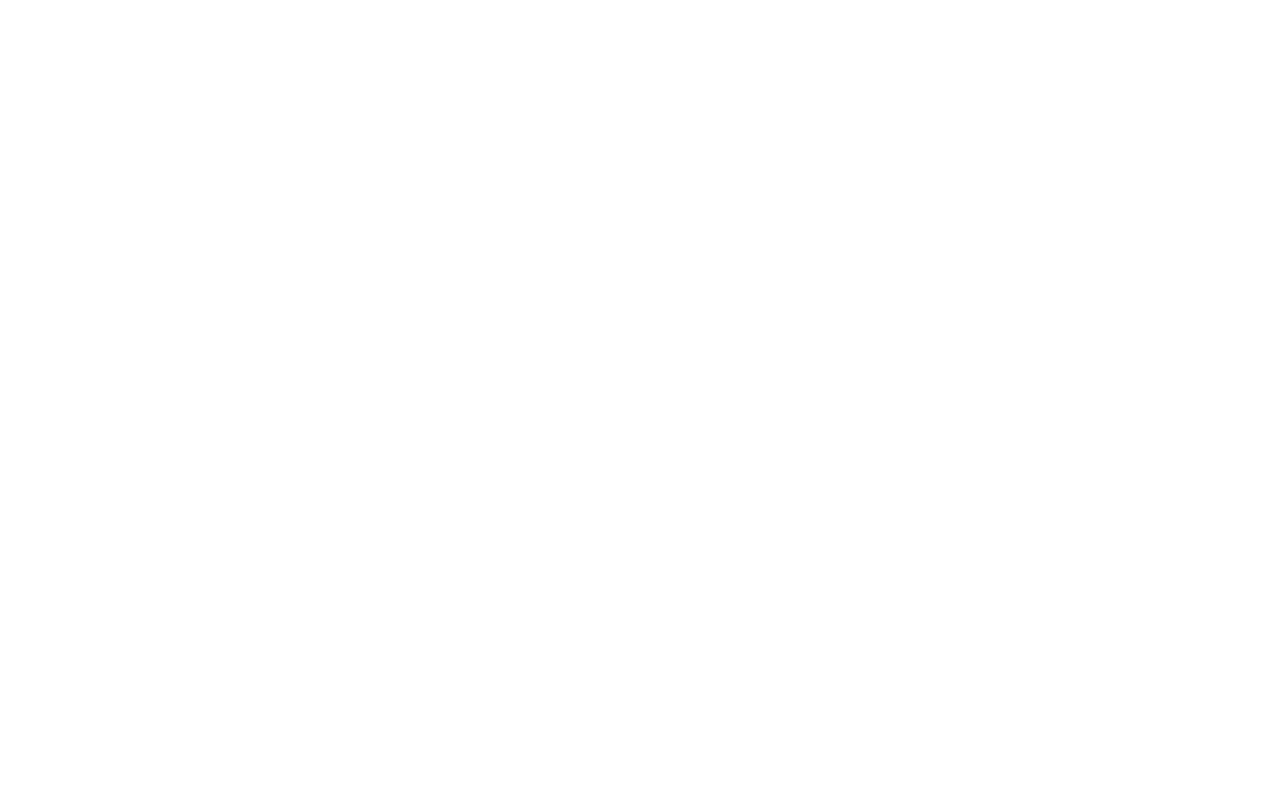
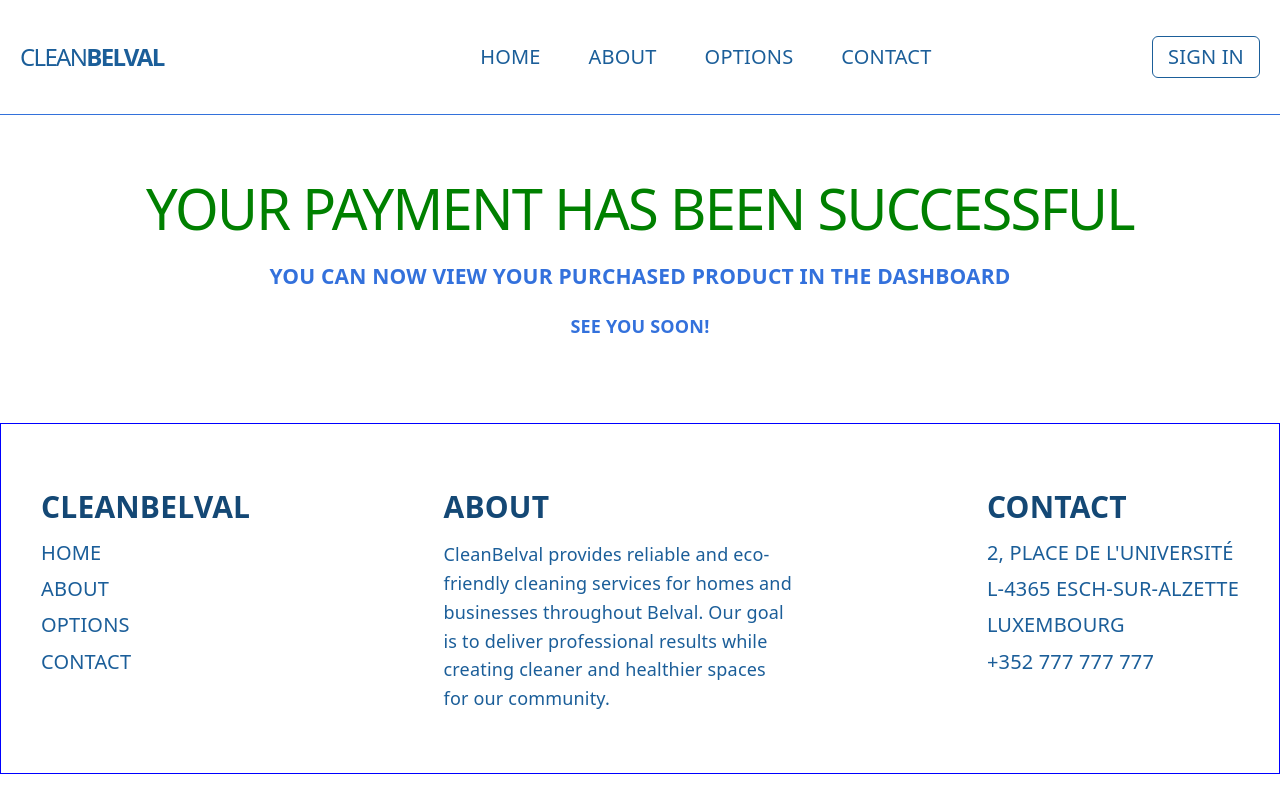
Before and after one commit to erikmayilyan/summer_bsp, a React (Vite) app in the folder frontend/: page /success in a window 1280 px wide. Before the commit this address had no page. Built offline with nearby package versions, Linux system fonts and the light colour scheme.

Commit message:
Improvements in Purchase Part

```diff
--- a/frontend/src/App.jsx
+++ b/frontend/src/App.jsx
@@ -5,6 +5,8 @@ import SignIn from './components/SignIn'
 import SignUp from './components/SignUp'
 import Dashboard from './components/Dashboard'
 import ProtectedRoute from './ProtectedRoute'
+import Success from './components/Success'
+import Cancel from './components/Cancel'
 import './App.css'
 
 const App = () => {
@@ -21,6 +23,8 @@ const App = () => {
           </ProtectedRoute>
         }
       />
+      <Route path="/success" element={<Success />} />
+      <Route path="/cancel" element={<Cancel />} />
     </Routes>
   )
 }
--- /dev/null
+++ b/frontend/src/components/Cancel.css
@@ -0,0 +1,34 @@
+.cancel {
+  padding: 20px;
+}
+
+.cancel h1 {
+  text-transform: uppercase;
+  text-align: center;
+  color: red;
+}
+
+.cancel button {
+  display: block;
+  margin: 0 auto;
+  margin-top: 50px;
+  background-color: white;
+  color: rgba(0, 78, 211, 0.8);
+  border: 1px solid rgba(0, 78, 211, 0.8);
+  padding: 10px;
+  border-radius: 10px;
+  font-size: 120%;
+  cursor: pointer;
+}
+
+.cancel button:hover {
+  background-color: rgba(0, 78, 211, 0.8);
+  border-radius: 1px solid white;
+  color: white;
+}
+
+@media screen and (max-width: 640px) {
+  .cancel h1 {
+    line-height: 40px;
+  }
+}
--- /dev/null
+++ b/frontend/src/components/Cancel.jsx
@@ -0,0 +1,24 @@
+import React from 'react'
+import { useNavigate } from 'react-router'
+import Navbar from './Navbar'
+import Footer from './Footer'
+import "./Cancel.css"
+
+const Cancel = () => {
+  const navigate = useNavigate();
+
+  return (
+    <div>
+      <Navbar />
+      <div className="cancel">
+        <h1>The purchase has been canceled!</h1>
+        <button onClick={() => navigate("/")}>
+          BACK TO HOME
+        </button>
+      </div>
+      <Footer />
+    </div>
+  )
+}
+
+export default Cancel
--- /dev/null
+++ b/frontend/src/components/Success.css
@@ -0,0 +1,29 @@
+.success {
+  padding: 20px;
+}
+
+.success h1 {
+  text-align: center;
+  text-transform: uppercase;
+  margin-top: 60px;
+  color: green;
+}
+
+.success h3 {
+  text-align: center;
+  text-transform: uppercase;
+  padding-top: 10px;
+  color: rgba(0, 78, 211, 0.8);
+}
+
+.success h4 {
+  text-align: center;
+  text-transform: uppercase;
+  color: rgba(0, 78, 211, 0.8);
+}
+
+@media screen and (max-width: 640px) {
+  .success h1 {
+    line-height: 40px;
+  }
+}
--- /dev/null
+++ b/frontend/src/components/Success.jsx
@@ -0,0 +1,50 @@
+import React, { useEffect } from 'react'
+import { useSearchParams } from "react-router-dom"
+import Navbar from './Navbar'
+import Footer from './Footer'
+import "./Success.css"
+
+const Success = () => {
+  const [searchParams] = useSearchParams();
+  const session_id = searchParams.get("session_id");
+
+  const successPayment = async () => {
+    try {
+      if (!session_id) {
+        console.log("Missing payment session!");
+        return;
+      };
+      const response = await fetch("http://localhost:3000/finalize-payment", {
+        method: "POST",
+        headers: {
+          "Content-Type" : "application/json"
+        },
+        body: JSON.stringify({
+          session_id
+        })
+      });
+      const data = await response.json();
+      console.log(data);
+    } catch (error) {
+      console.log(error);
+    }
+  };
+
+  useEffect(() => {
+    successPayment();
+  }, [session_id]);
+
+  return (
+    <div>
+      <Navbar />
+        <div className="success">
+          <h1>Your Payment Has Been Successful</h1>
+          <h3>You can now view your purchased product in the dashboard</h3>
+          <h4>See you Soon!</h4>
+        </div>
+      <Footer />
+    </div>
+  )
+}
+
+export default Success
```
Also changed, not shown: 1 other file (tests, documents, lock files or other folders).
